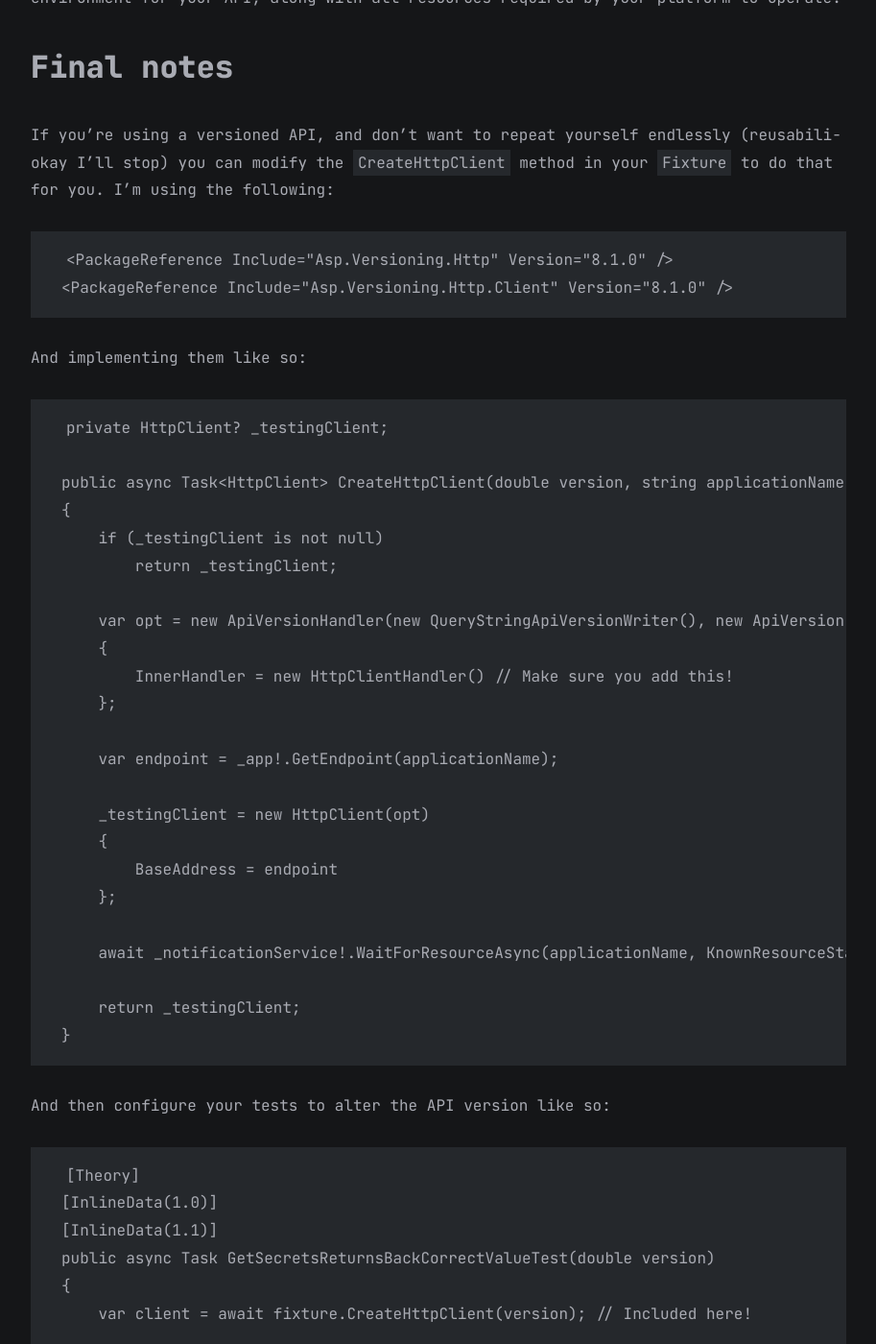
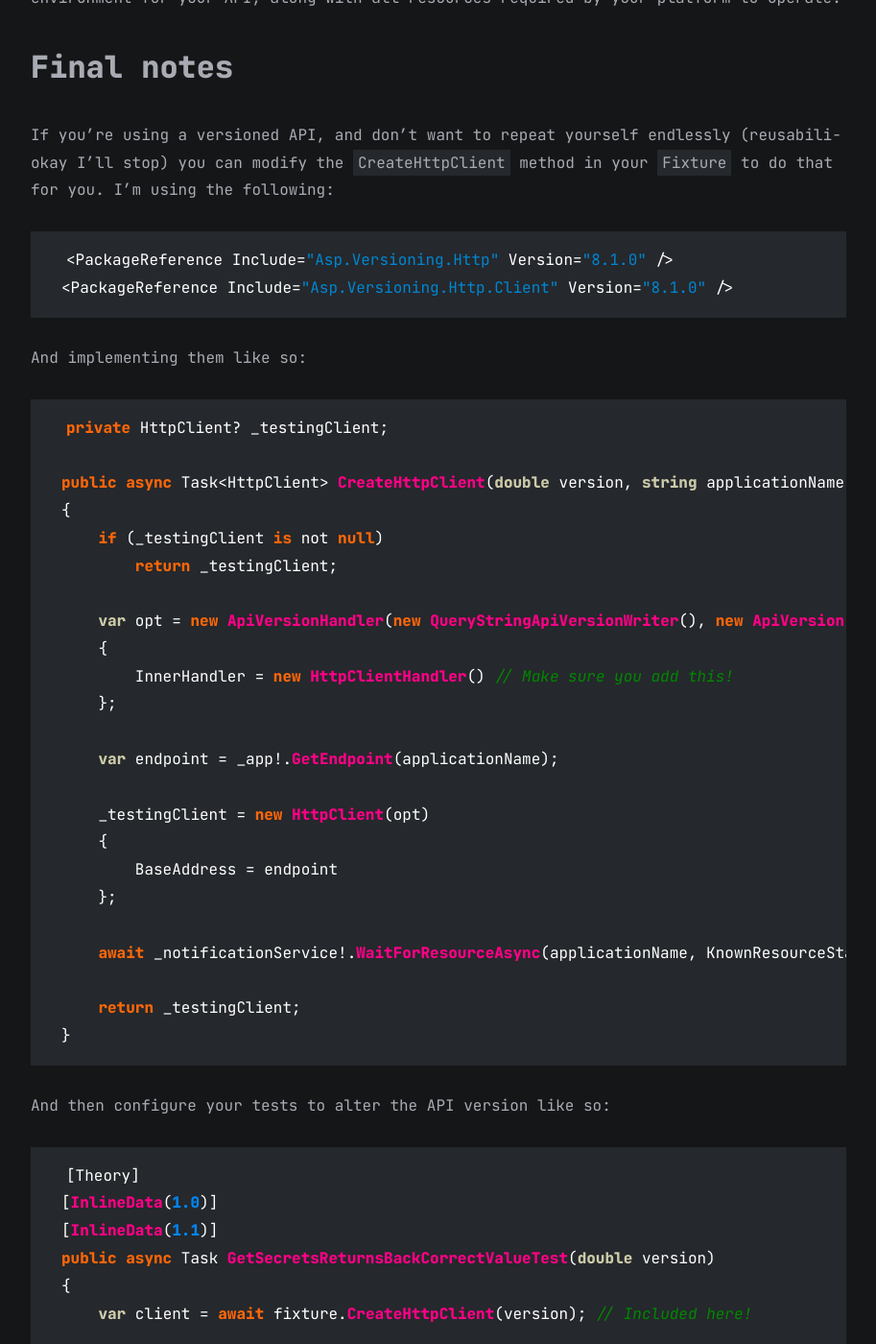
Before and after one commit to james-gould/PersonalBlog, a Jekyll site: the page built from all_collections/_posts/2025-15-08-NET-Aspire-Integration-Testing-Troubleshooting.md, in a window 1280 px wide and 1400 px high, scrolled down 8119 px. Shown: the whole window at 96% size, without its empty margins (183-1096 px from the left). Built offline with Jekyll 4.4.1, drawn with Linux system fonts in a browser that asks for light colours; some of the changed text lies outside the part shown.

Commit message:
new post

````diff
--- a/_config.yml
+++ b/_config.yml
@@ -25,4 +25,4 @@ defaults:
     values:
       layout: "post"
       permalink: /posts/:title/
-exclude: ["sitemap.xml", "feed.xml", "LICENSE", "README.md"]
+exclude: ["sitemap.xml", "feed.xml", "LICENSE", "README.md", "PostGen.exe", "publish.ps1", "azure-pipelines.yml"]
--- a/all_collections/pending/2025-15-08-NET-Aspire-Integration-Testing-Troubleshooting.md
+++ b/all_collections/_posts/2025-15-08-NET-Aspire-Integration-Testing-Troubleshooting.md
@@ -54,7 +54,7 @@ Annoying, but not a hill worth dying on. I migrated the models out of the `API`
 
 The really key part here is the `IsAspireProjectResource="false"` which allows you to reference items from within that project like you would a normal project reference:
 
-```
+```csharp
 namespace AzureKeyVaultEmulator.Shared.Constants
 {
     public class AspireConstants
@@ -88,7 +88,7 @@ Again, reusability! It's important - and this is why the MS documentation kind o
 
 Create a basic, minimal `Fixture` inside of your `IntegrationTesting` project (ideally in a suitably named folder):
 
-```
+```csharp
 public sealed class TestingFixture : IAsyncLifetime
 {
     private DistributedApplication? _app;
@@ -131,7 +131,7 @@ Unless we hardcode the `port` we need to look this up. The Microsoft docs tell y
 
 Let's create, and expose, a `HttpClient` from our `Fixture` by extending its' functionality:
 
-```
+```csharp
 private HttpClient? _testingClient; // Placed below _notificationService
 
 public async Task<HttpClient> CreateHttpClient(string applicationName = AspireConstants.EmulatorServiceName)
@@ -159,7 +159,7 @@ Okay, finally, we can start writing tests in a way that is easy to maintain.
 
 First off create a new `TestClass` for a particular `Controller`, `Endpoint`, whatever you want to test:
 
-```
+```csharp
 public class GetSecretTests(TestingFixture fixture) : IClassFixture<TestingFixture>
 {
 
@@ -172,7 +172,7 @@ We're using the new [Primary Constructor](https://learn.microsoft.com/en-us/dotn
 
 Now let's add a test and call into our API:
 
-```
+```csharp
 [Fact]
 public async Task GetSecretsBlocksRequestWithoutBearerTokenTest()
 {
@@ -188,7 +188,7 @@ As you can see the `TestingFixture` allows us to create a bog-standard `HttpClie
 
 Remember the point I made about migrating API models to a `Shared` project earlier? If you need to go further into validating the response, ie checking a field has been set correctly, you can do so like you would consuming a 3rd party API:
 
-```
+```csharp
 [Fact]
 public async Task GetSecretsReturnsBackCorrectValueTest()
 {
@@ -208,14 +208,14 @@ And that's it! Now you have a fully reusable `Fixture` and a set up integration
 
 If you're using a versioned API, and don't want to repeat yourself endlessly (reusabili- okay I'll stop) you can modify the `CreateHttpClient` method in your `Fixture` to do that for you. I'm using the following:
 
-```
+```csharp
 <PackageReference Include="Asp.Versioning.Http" Version="8.1.0" />
 <PackageReference Include="Asp.Versioning.Http.Client" Version="8.1.0" />
 ```
 
 And implementing them like so:
 
-```
+```csharp
 private HttpClient? _testingClient;
 
 public async Task<HttpClient> CreateHttpClient(double version, string applicationName = AspireConstants.EmulatorServiceName)
@@ -243,7 +243,7 @@ public async Task<HttpClient> CreateHttpClient(double version, string applicatio
 
 And then configure your tests to alter the API version like so:
 
-```
+```csharp
 [Theory]
 [InlineData(1.0)]
 [InlineData(1.1)]
--- a/posts.json
+++ b/posts.json
@@ -1 +1 @@
-[{"Title":"easy azure static webapp blog","PublishDate":"2022-04-02T00:00:00"},{"Title":"sinning via azure devops","PublishDate":"2022-01-28T00:00:00"}]
+[{"Title":"easy azure static webapp blog","PublishDate":"2022-04-02T00:00:00"},{"Title":"sinning via azure devops","PublishDate":"2022-01-28T00:00:00"},{"Title":"NET Aspire Integration Testing Troubleshooting","PublishDate":"2025-08-15T00:00:00"}]
````
